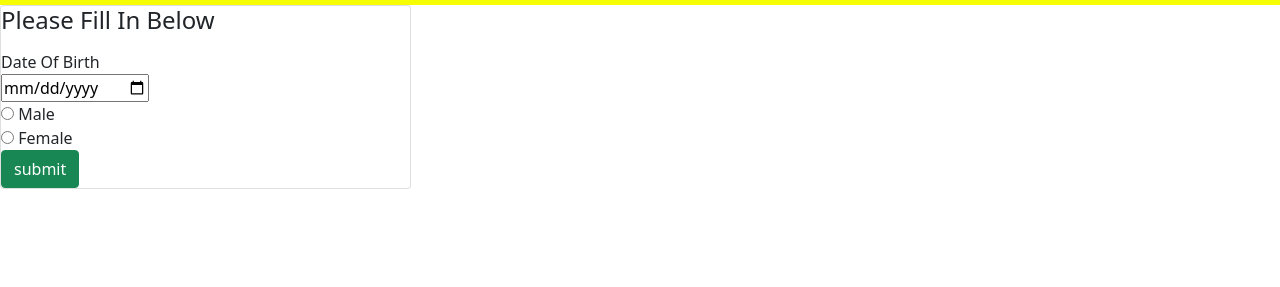
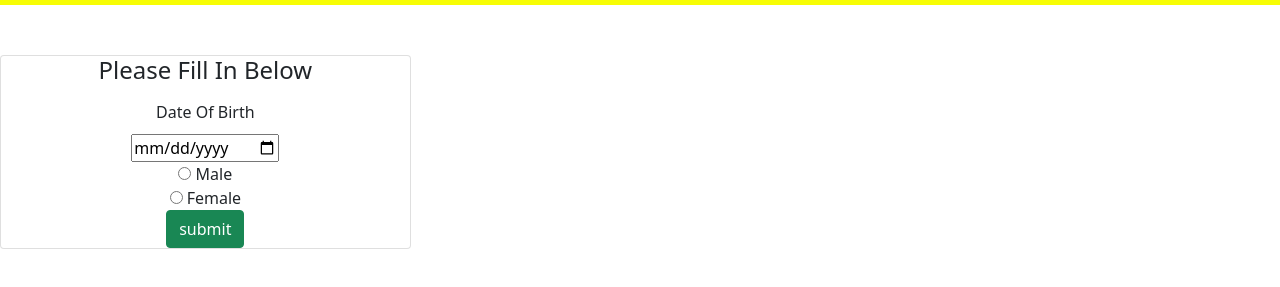
Before and after one commit to mwaniki9322/akannamesIP, a plain HTML site: page index.html in a window 1280 px wide. Shown: the part 77-364 px from the top of the page. Drawn offline with nearby package versions, Linux system fonts and the light colour scheme.

Commit message:
form style

```diff
--- a/css/style.css
+++ b/css/style.css
@@ -5,3 +5,10 @@
 .navbar{
     background-color: #f7fd04;
 }
+.card{
+    text-align: center;
+    margin-top: 50px;
+}
+form #date{
+    margin-top: 10px;
+}
```
